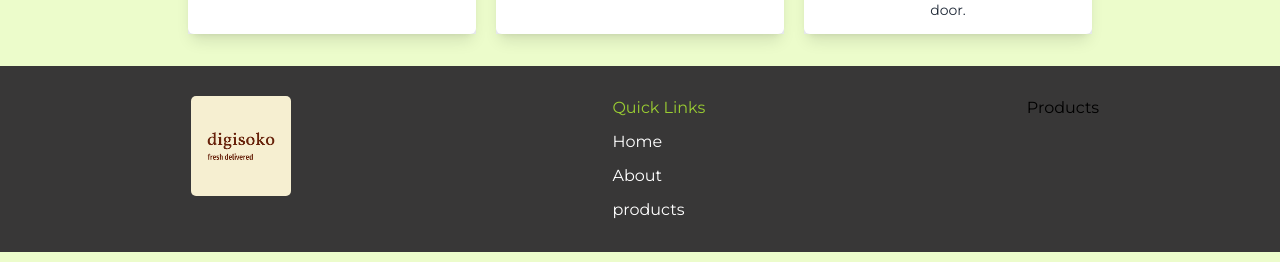
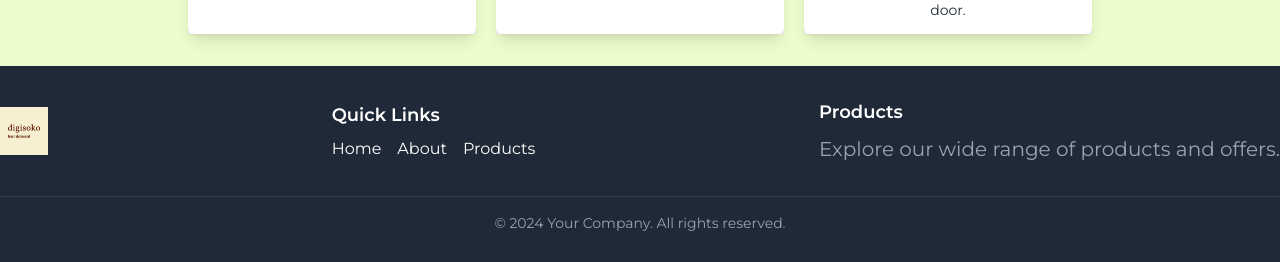
Before and after one commit to GEO-HACK/digisoko-ui, a React (Vite) app: page / in a window 1280 px wide. Shown: the part 876-1138 px from the top of the page. Built offline with nearby package versions, Linux system fonts and the light colour scheme; no server answers.

Commit message:
footer css

```diff
--- a/src/components/footer.jsx
+++ b/src/components/footer.jsx
@@ -1,35 +1,49 @@
-import React from 'react'
-import '../Footer.css'
-import image from '../assets/images/logo-color.png'
-import { Link }  from 'react-router-dom'
+import React from 'react';
+import image from '../assets/images/logo-color.png';
+import { Link } from 'react-router-dom';
 
-export default function Footer(){
-    return(
-        <footer>
-            <div className='logo-sect'>
-                <img  className="logo" src={image}alt="" />
+export default function Footer() {
+  return (
+    <footer className="bg-gray-800 text-white py-8">
+      <div className="container mx-auto flex flex-col md:flex-row justify-between items-center">
+        {/* Logo Section */}
+        <div className="mb-4 md:mb-0">
+          <img className="h-12" src={image} alt="Logo" />
+        </div>
 
-            </div>
-           <div className='links'>
-            <h3>Quick Links</h3>
-            <Link
-                to='/'
+        {/* Quick Links Section */}
+        <div className="text-center md:text-left mb-4 md:mb-0">
+          <h3 className="text-lg font-semibold mb-2">Quick Links</h3>
+          <ul className="flex flex-col md:flex-row gap-4">
+            <li>
+              <Link to="/" className="hover:text-blue-400 transition duration-300">
+                Home
+              </Link>
+            </li>
+            <li>
+              <Link to="/about" className="hover:text-blue-400 transition duration-300">
+                About
+              </Link>
+            </li>
+            <li>
+              <Link to="/products" className="hover:text-blue-400 transition duration-300">
+                Products
+              </Link>
+            </li>
+          </ul>
+        </div>
 
-                >Home</Link>
-                <Link
-                to='/about'
+        {/* Product Section */}
+        <div className="text-center md:text-left">
+          <h3 className="text-lg font-semibold mb-2">Products</h3>
+          <p className="text-gray-400">Explore our wide range of products and offers.</p>
+        </div>
+      </div>
 
-                >About</Link>
-                <Link
-                to='/products'
-                >products</Link>
-
-
-            </div>
-          <div>
-            <h3>Products</h3>
-
-          </div>
-        </footer>
-    )
+      {/* Footer Bottom Section */}
+      <div className="border-t border-gray-700 mt-8 pt-4 text-center text-sm text-gray-400">
+        © 2024 Your Company. All rights reserved.
+      </div>
+    </footer>
+  );
 }
```
